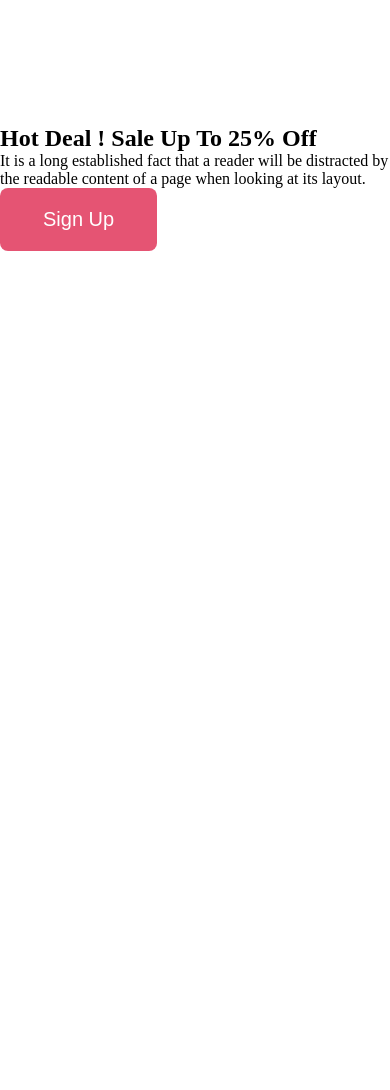
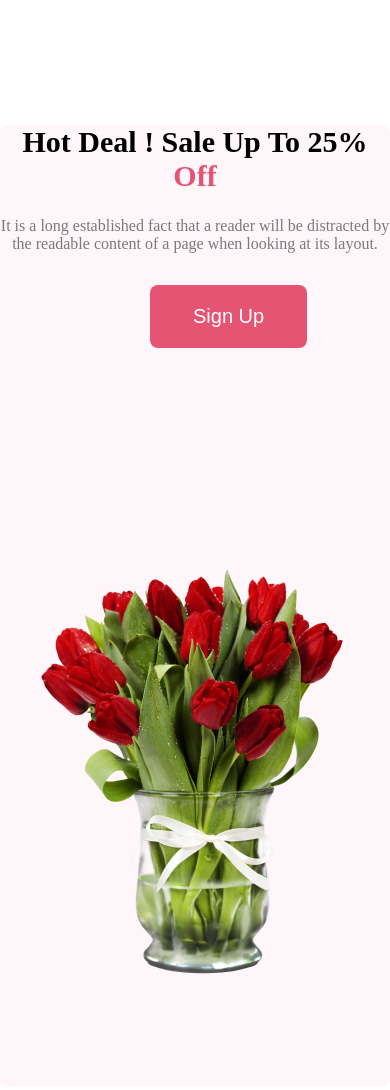
Before and after one commit to arnobchowdhury-coder/online-flower-shop, a plain HTML site: page index.html in a window 390 px wide. Shown: the part 2857-3947 px from the top of the page. Before the commit the page ends 3108 px from the top, so only its background shows below. Drawn offline with Linux system fonts and the light colour scheme.

Commit message:
added responsive in banner section

```diff
--- a/index.html
+++ b/index.html
@@ -65,12 +65,17 @@
     <section>
       <div class="card-container">
         <div>
-          <h1>Hot Deal ! Sale Up To 25% Off</h1>
-          <p>It is a long established fact that a reader will be distracted by the readable content of a page when
+          <h1 class="deal">Hot Deal ! Sale Up To 25% <span class="text-light-gray">Off</span> </h1>
+          <p class=" long  text-light">It is a long established fact that a reader will be distracted by the readable
+            content
+            of a page when
             looking
             at its
             layout.</p>
-          <button class="button">Sign Up</button>
+          <button class="button-1">Sign Up</button>
+        </div>
+        <div class="img-4">
+          <img src="./Flower Asset/pngwing 8.png" alt="">
         </div>
       </div>
     </section>
--- a/styles/flower.css
+++ b/styles/flower.css
@@ -6,6 +6,14 @@
 }
 .display-flex{
   display: flex;
+}
+/* dark-02 */
+.text-light{
+  color: rgba(39, 39, 39, 0.6);
+}
+/* dark-01 */
+.text-light-gray{
+  color: rgb(229, 84, 115);
 }
 .lato {
   font-family: "Lato", sans-serif;
@@ -137,12 +145,43 @@ div img{
 }
 .card-container{
   display:flex;
+  justify-content: center;
+  align-items: center;
+  background-color: rgba(229, 84, 115, 0.05);
+  border-radius: 8px;
   margin-top: 128px;
+  padding-left: 350px;
+  gap: 215px;
+  margin-bottom: 128px;
+}
+.deal{
+  font-size: 30px;
+  font-weight: 800;
+   padding-bottom: 24px;
+   text-align: center;
+}
+.img-4 > img{
+  width: 318px;
+  height: 420px;
+  margin-bottom: 100px;
+}
+.long{
+  padding-bottom: 32px;
+  text-align: center;
+}
+.button-1{
+  background-color:rgb(229, 84, 115);
+  border-radius:8px;
+  border: none;
+  font-size:20px;
+  color:rgb(255, 255, 255) ;
+  padding:20px 43px 20px 43px;
+  margin-left: 200px;
 }
 
 
 @media screen and (max-width:576px) {
-  .flower , .feature , .content {
+  .flower , .feature , .content  {
     flex-direction: column;
     align-items: center;
     text-align: center;
@@ -160,8 +199,16 @@ div img{
     height: auto;
     max-width: 100%;
   }
- .img-1 , .img-2 , .img-3{
+ .img-1 , .img-2 , .img-3 {
   margin: auto;
+ }
+
+ .card-container{
+    flex-direction: column;
+    padding: 0;
+ }
+ .button-1{
+  margin-left: 150px;
  }
 
 
```
